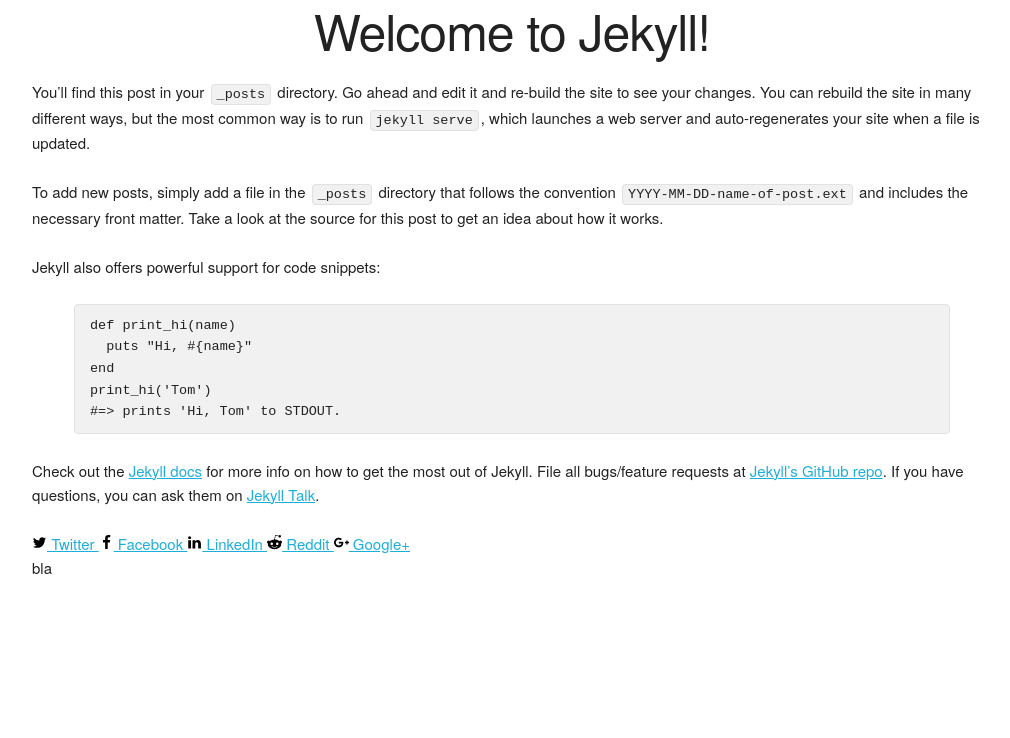
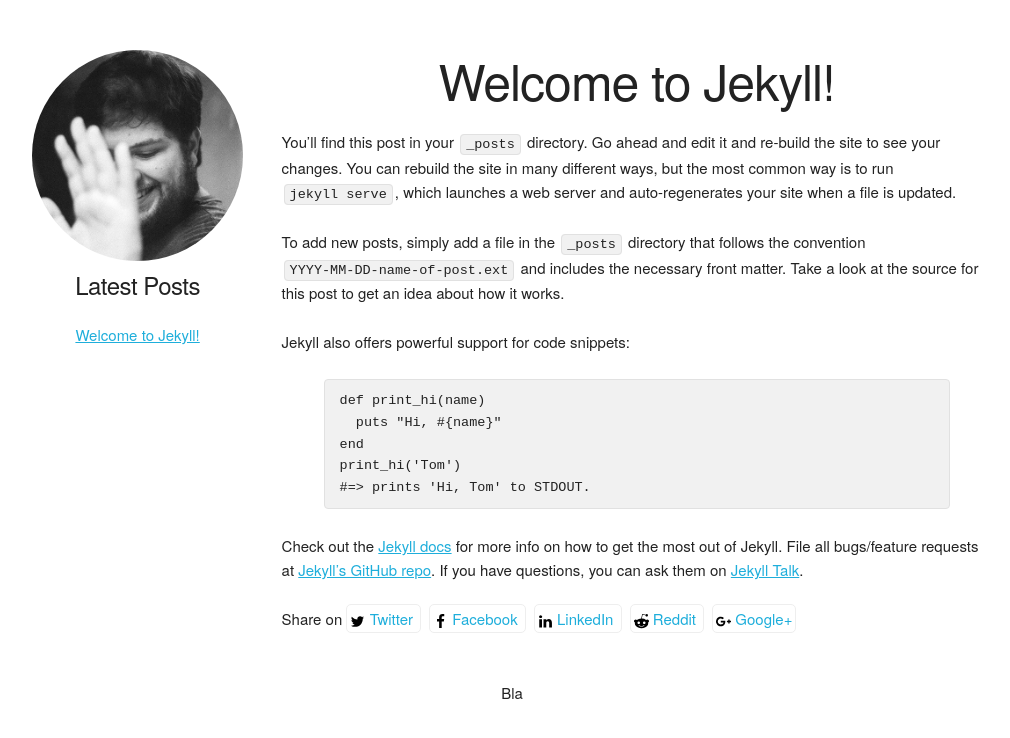
Before and after one commit to dirtycoder/dirtycoder.github.io, a Jekyll site: the page built from _posts/2017-02-19-welcome-to-jekyll.markdown, in a window 1280 px wide. Shown: the top 738 px of the page, without its empty margins (128-1138 px from the left). Built offline with Jekyll 4.4.1, drawn with Linux system fonts in a browser that asks for light colours.

```diff
--- a/_layouts/base.html
+++ b/_layouts/base.html
@@ -16,11 +16,19 @@
 <div class="footer">
   <div class="container">
     <div class="row">
-      <div class="twelve columns">
-        bla
+      <div class="twelve columns text-center">
+        Bla
       </div>
     </div>
   </div>
 </div>
+<script>
+  (function(i,s,o,g,r,a,m){i['GoogleAnalyticsObject']=r;i[r]=i[r]||function(){
+  (i[r].q=i[r].q||[]).push(arguments)},i[r].l=1*new Date();a=s.createElement(o),
+  m=s.getElementsByTagName(o)[0];a.async=1;a.src=g;m.parentNode.insertBefore(a,m)
+  })(window,document,'script','https://www.google-analytics.com/analytics.js','ga');
+  ga('create', 'UA-49489257-7', 'auto');
+  ga('send', 'pageview');
+</script>
 </body>
 </html>
--- a/_layouts/post.html
+++ b/_layouts/post.html
@@ -3,6 +3,18 @@ layout: base
 title: Blablabla bla bla
 ---
 
+<div class="row">
+  <div class="three columns text-center">
+    <a href="#"><img class="u-max-full-width photo-round" src="/assets/img/me.jpg" alt="Me" /></a>
+    <h5>Latest Posts</h5>
+    <ul class="list-unstyled">
+      {% for post in site.posts offset: 0 limit: 9 %}
+        <li><a href="{{ post.url }}">{{ post.title }}</a></li>
+      {% endfor %}
+    </ul>
+  </div>
+
+  <div class="nine columns">
     <div class="row">
       <div class="twelve columns">
         <h1 class="text-center">{{ page.title }}</h1>
@@ -18,6 +30,7 @@ title: Blablabla bla bla
     <div class="row">
       <div class="twelve columns">
         <div class="share">
+          Share on
           <a href="https://twitter.com/intent/tweet?text={{ page.title }}&url={{ page.url|prepend: site.url }}&via=jllorencetti&related=jllorencetti" rel="nofollow" target="_blank" title="Share on Twitter">
             {% include svg/twitter.svg %}
             Twitter
@@ -41,3 +54,5 @@ title: Blablabla bla bla
         </div>
       </div>
     </div>
+  </div>
+</div>
--- a/_posts/2017-02-19-welcome-to-jekyll.markdown
+++ b/_posts/2017-02-19-welcome-to-jekyll.markdown
@@ -1,7 +1,7 @@
 ---
 layout: post
 title:  "Welcome to Jekyll!"
-date:   2017-02-19
+date:   2017-02-19 15:12:11 -0300
 ---
 You’ll find this post in your `_posts` directory. Go ahead and edit it and re-build
 the site to see your changes. You can rebuild the site in many different ways,
--- a/assets/css/skeleton.css
+++ b/assets/css/skeleton.css
@@ -578,13 +578,35 @@ hr {
 
 /* Dirtycoder
 -------------------------------------------------- */
+.container {
+    margin-top: 50px;
+}
+
 .text-center {
     text-align: center;
+}
+
+.share a {
+    border: 1px solid #eee;
+    border-radius: 5px;
+    margin-right: 8px;
+    padding: 3px;
+    text-decoration: none;
 }
 
 .share svg {
     height: 1.5rem;
     width: 1.5rem;
+    vertical-align: middle;
+}
+
+.list-unstyled {
+    padding-left: 0;
+    list-style: none;
+}
+
+.photo-round {
+    border-radius: 50%;
 }
 
 /* Media Queries
```
Also changed, not shown: assets/img/me.jpg (added). Lines whose indentation alone changed are shown as unchanged.
